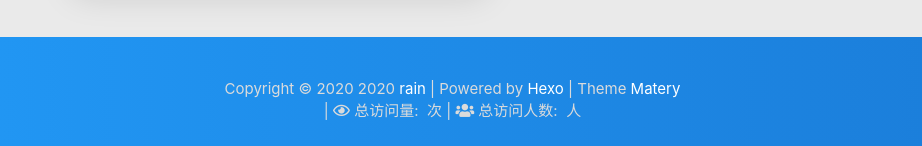
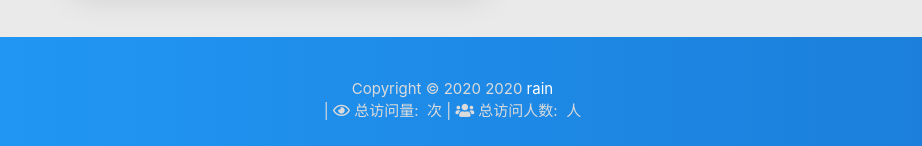
Before and after one commit to youshao123/rain.github.io, a plain HTML site: page 2020/12/30/hello-world/index.html in a window 1280 px wide. Shown: the part 2175-2321 px from the top of the page, 0-922 px from the left. Drawn offline with Linux system fonts and the light colour scheme; some packages are replaced by stand-ins of ours; a script that the page names is missing.

Commit message:
Site updated: 2020-12-31 10:22:45

```diff
--- a/2020/12/30/hello-world/index.html
+++ b/2020/12/30/hello-world/index.html
@@ -984,8 +984,7 @@
 
             <span id="year">2020</span>
             <a href="/about" target="_blank">rain</a>
-            |&nbsp;Powered by&nbsp;<a href="https://hexo.io/" target="_blank">Hexo</a>
-            |&nbsp;Theme&nbsp;<a href="https://github.com/blinkfox/hexo-theme-matery" target="_blank">Matery</a>
+
             <br>
 
 
```
Also changed, not shown: 2020/12/31/Hexo博客搭建-1/index.html (+1 -2 lines), 404/index.html (+1 -2 lines), about/index.html (+1 -2 lines), archives/2020/12/index.html (+1 -2 lines), archives/2020/index.html (+1 -2 lines), archives/index.html (+1 -2 lines), categories/Hexo/index.html (+1 -2 lines), categories/index.html (+1 -2 lines), contact/index.html (+1 -2 lines), friends/index.html (+1 -2 lines), index.html (+1 -2 lines), tags/Hexo/index.html (+1 -2 lines), tags/index.html (+1 -2 lines).
